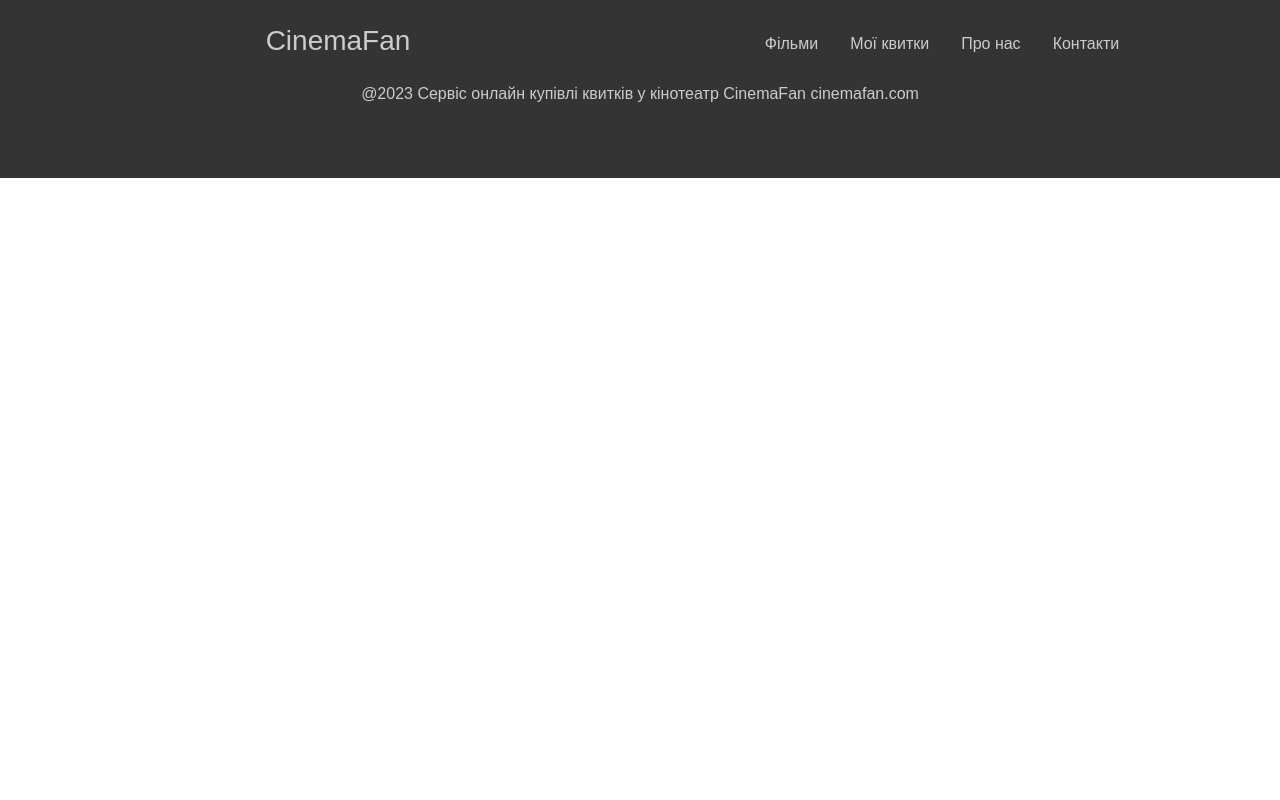
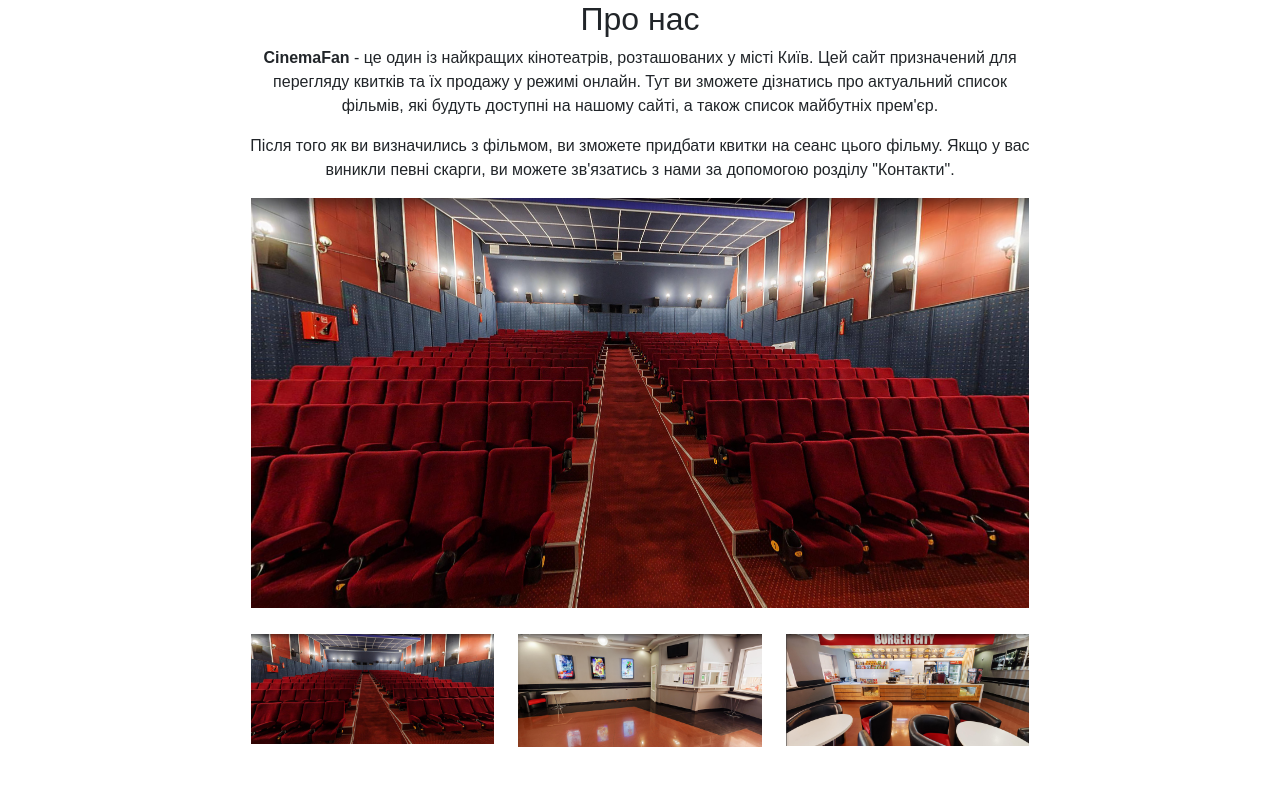
Before and after one commit to DanilByaliy/Cinema-tickets, a React (Create React App) app in the folder client/: page /about in a window 1280 px wide. Shown: the part 380-1180 px from the top of the page. Before the commit the page ends 800 px from the top, so only its background shows below. Built offline with nearby package versions, Linux system fonts and the light colour scheme; no server answers.

Commit message:
add About page

```diff
--- a/client/src/App.css
+++ b/client/src/App.css
@@ -108,3 +108,26 @@ main {
 .slider-caption p {
   font-size: 20px;
 }
+
+.gallery img {
+  width: 100%;
+}
+
+.gallery-main,
+.gallery-images {
+  margin: 1vw 0;
+}
+
+.gallery-main img {
+  height: 32vw;
+}
+
+.gallery-images > div {
+  cursor: pointer;
+  margin: 1vw 0;
+  transition: transform 1s;
+}
+
+.gallery-images > div:hover {
+  transform: scale(1.05);
+}
--- /dev/null
+++ b/client/src/Pages/about/Components/Gallery.jsx
@@ -0,0 +1,38 @@
+import { useState } from 'react';
+import Container from 'react-bootstrap/Container';
+import Row from 'react-bootstrap/Row';
+import Col from 'react-bootstrap/Col';
+
+import CinemaImages from '../../../constants/CinemaImages';
+
+function Gallery() {
+  const [mainImage, setMainImage] = useState(CinemaImages[0]);
+
+  const changeMainImage = (e) => {
+    setMainImage({
+      src: e.target.src,
+      title: e.target.alt,
+    });
+  };
+
+  return (
+    <Container className="gallery">
+      <Row className="d-none d-md-block gallery-main">
+        <Col>
+          <img src={mainImage.src} alt={mainImage.title} />
+        </Col>
+      </Row>
+      <Row xs={1} md={2} lg={3} className="gallery-images">
+        {CinemaImages.map((item) => (
+          <Col>
+            <div onClick={changeMainImage} aria-hidden="true">
+              <img src={item.src} alt={item.title} />
+            </div>
+          </Col>
+        ))}
+      </Row>
+    </Container>
+  );
+}
+
+export default Gallery;
--- /dev/null
+++ b/client/src/Pages/about/index.jsx
@@ -0,0 +1,34 @@
+import { Col } from 'react-bootstrap';
+import Row from 'react-bootstrap/Row';
+import Gallery from './Components/Gallery';
+
+function AboutPage() {
+  return (
+    <main>
+      <Row className="m-0 text-center">
+        <Col md={{ span: 8, offset: 2 }}>
+          <h2>Про нас</h2>
+          <p>
+            <strong>CinemaFan</strong> - це один із найкращих кінотеатрів,
+            розташованих у місті Київ. Цей сайт призначений для перегляду
+            квитків та їх продажу у режимі онлайн. Тут ви зможете дізнатись про
+            актуальний список фільмів, які будуть доступні на нашому сайті, а
+            також список майбутніх прем&#39;єр.
+          </p>
+          <p>
+            Після того як ви визначились з фільмом, ви зможете придбати квитки
+            на сеанс цього фільму. Якщо у вас виникли певні скарги, ви можете
+            зв&#39;язатись з нами за допомогою розділу &#34;Контакти&#34;.
+          </p>
+        </Col>
+      </Row>
+      <Row>
+        <Col md={{ span: 8, offset: 2 }}>
+          <Gallery />
+        </Col>
+      </Row>
+    </main>
+  );
+}
+
+export default AboutPage;
--- a/client/src/Router/index.jsx
+++ b/client/src/Router/index.jsx
@@ -2,12 +2,14 @@ import { Routes, Route } from 'react-router-dom';
 import MoviesPage from '../Pages/movies/index';
 import ContactsPage from '../Pages/contacts/index';
 import HomePage from '../Pages/home/index';
+import AboutPage from '../Pages/about/index';
 
 function Router() {
   return (
     <Routes>
       <Route path="/" element={<HomePage />} />
       <Route path="/movies" element={<MoviesPage />} />
+      <Route path="/about" element={<AboutPage />} />
       <Route path="/contacts" element={<ContactsPage />} />
     </Routes>
   );
```
